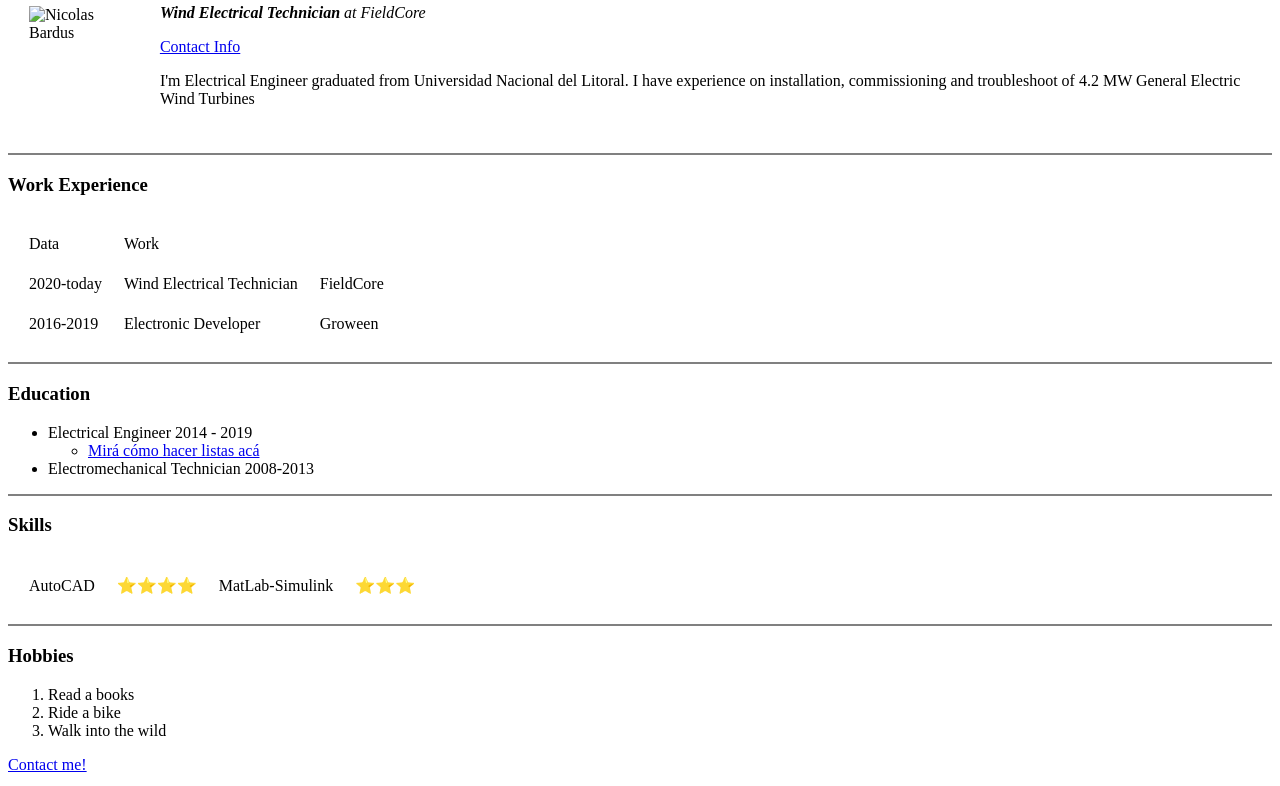
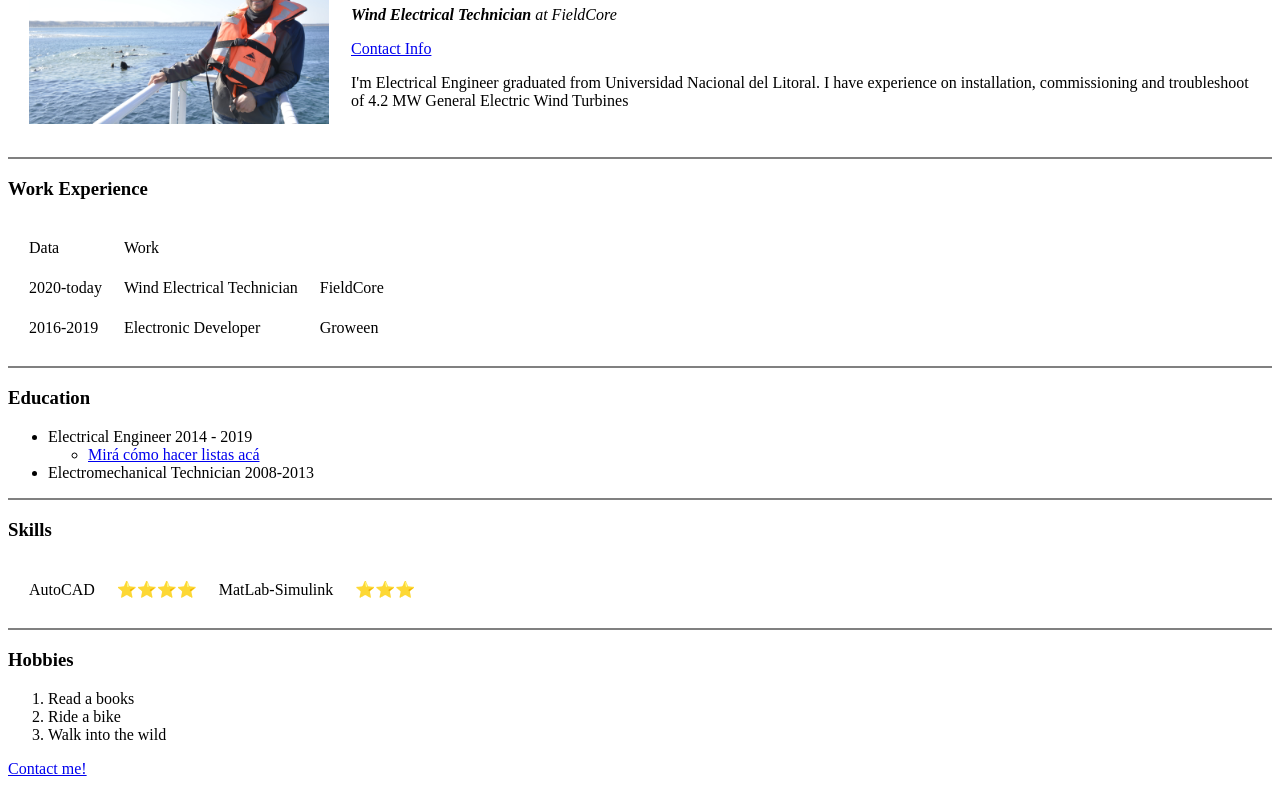
Before and after one commit to nicolasbardus/CV, a plain HTML site: page index.html in a window 1280 px wide. Shown: the part 105-891 px from the top of the page. Drawn offline with Linux system fonts and the light colour scheme.

Commit message:
Update index.html

```diff
--- a/index.html
+++ b/index.html
@@ -11,7 +11,7 @@
 
   <table cellspacing="20">
     <tr>
-      <td><img src="images/nico_picture1.jpg" alt="Nicolas Bardus" width="300" height="200"></td>
+      <td><img src="nico_picture1.jpg" alt="Nicolas Bardus" width="300" height="200"></td>
       <td>
         <h1>Nicolás Bardus</h1>
         <p><em><strong>Wind Electrical Technician</strong> at FieldCore</em></p>
```
